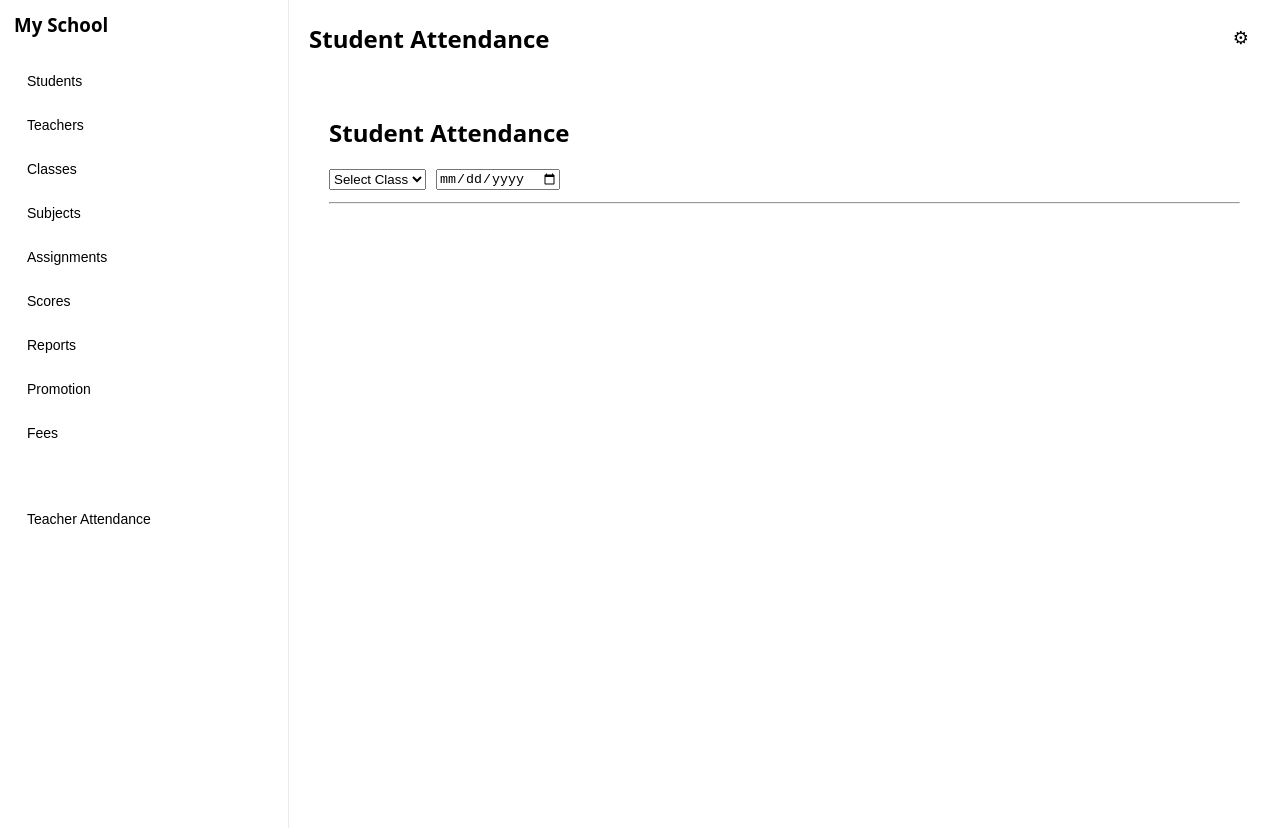
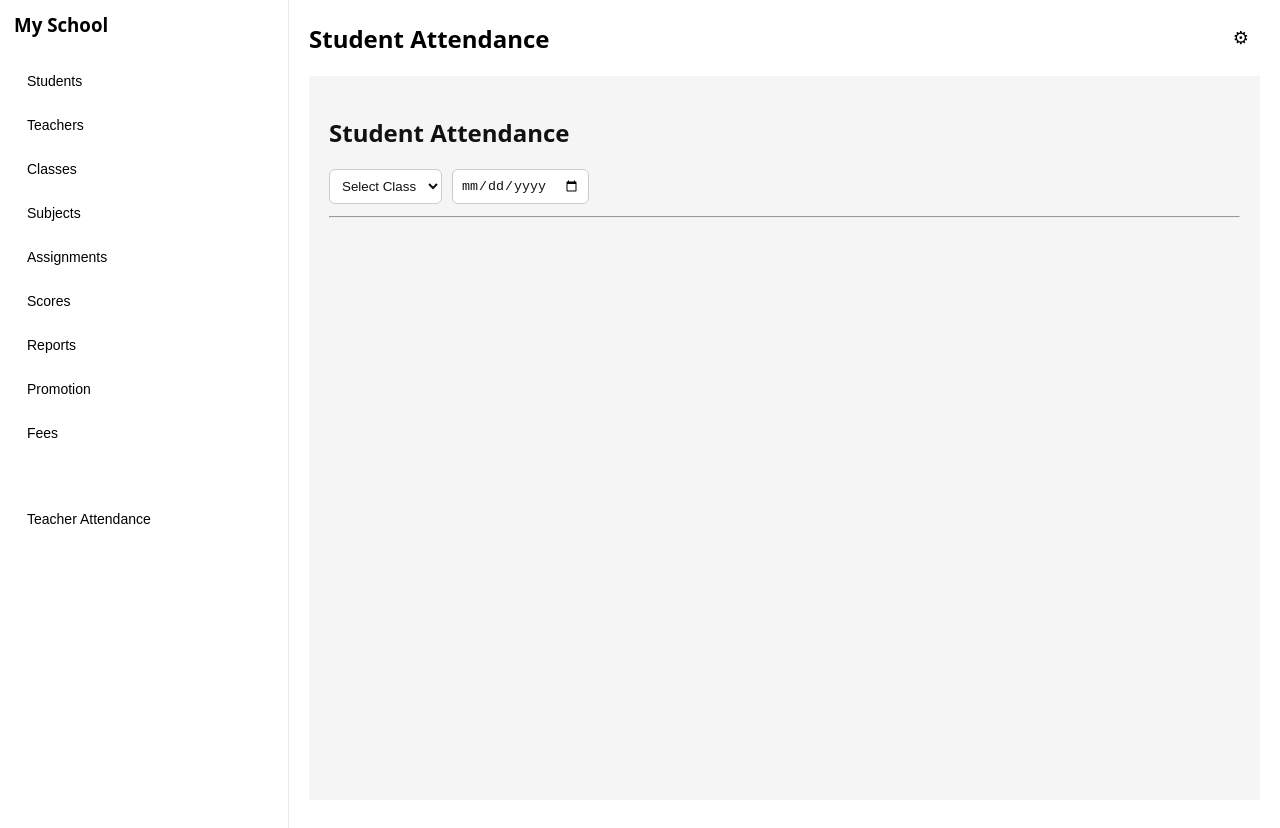
Before and after one commit to nnocj/eleeveon-schools-frontend, a Next.js app: page /dashboard in a window 1280 px wide. Both pictures are taken after a click on the button "Student Attendance". Built offline with nearby package versions, Linux system fonts and the light colour scheme.

Commit message:
fixed attendance

```diff
--- a/app/dashboard/student-attendance.tsx
+++ b/app/dashboard/student-attendance.tsx
@@ -41,7 +41,7 @@ export default function StudentAttendance() {
     );
   };
 
-  // ================= LOAD ATTENDANCE (FIXED CONTEXT MATCH) =================
+  // ================= LOAD ATTENDANCE =================
   const loadAttendanceForDay = async () => {
     if (!selectedClassId || !date) return;
 
@@ -98,14 +98,10 @@ export default function StudentAttendance() {
         const payload = prepareSyncData({
           studentId: student.id,
           classId: student.classId,
-
           date,
           status,
-
-          // 🔥 CRITICAL FIX: USE STUDENT DATA, NOT SYSTEM
           academicYear: student.academicYear,
           term: student.term as TermType,
-
           synced: "pending" as any,
         });
 
@@ -122,22 +118,36 @@ export default function StudentAttendance() {
 
   // ================= COLOR =================
   const getColor = (status?: Status) => {
-    if (status === "present") return "green";
-    if (status === "absent") return "red";
-    if (status === "late") return "orange";
-    return "#eee";
+    if (status === "present") return "#16a34a";
+    if (status === "absent") return "#dc2626";
+    if (status === "late") return "#f59e0b";
+    return "#e5e7eb";
   };
 
   // ================= UI =================
   return (
-    <div style={{ padding: 20 }}>
-      <h2>Student Attendance</h2>
+    <div
+      style={{
+        padding: 20,
+        color: "#111", // ✅ FIX TEXT VISIBILITY
+        background: "#f5f5f5", // ✅ FIX WHITE SCREEN ISSUE
+        minHeight: "100vh",
+      }}
+    >
+      <h2 style={{ color: "#111" }}>Student Attendance</h2>
 
       {/* SELECTORS */}
       <div style={{ display: "flex", gap: 10, marginBottom: 12 }}>
         <select
           value={selectedClassId}
           onChange={(e) => setSelectedClassId(e.target.value)}
+          style={{
+            padding: 8,
+            borderRadius: 6,
+            border: "1px solid #ccc",
+            color: "#111",
+            background: "#fff",
+          }}
         >
           <option value="">Select Class</option>
           {classes.map((c) => (
@@ -151,6 +161,13 @@ export default function StudentAttendance() {
           type="date"
           value={date}
           onChange={(e) => setDate(e.target.value)}
+          style={{
+            padding: 8,
+            borderRadius: 6,
+            border: "1px solid #ccc",
+            color: "#111",
+            background: "#fff",
+          }}
         />
       </div>
 
@@ -169,12 +186,19 @@ export default function StudentAttendance() {
                 padding: 10,
                 marginBottom: 8,
                 borderRadius: 6,
-                background: status ? `${getColor(status)}15` : "#fff",
+                background: "#fff", // ✅ FIX VISIBILITY
+                color: "#111", // ✅ FIX TEXT
               }}
             >
-              <b>{student.fullName}</b>
+              <b style={{ color: "#111" }}>{student.fullName}</b>
 
-              <div style={{ fontSize: 12, opacity: 0.7 }}>
+              <div
+                style={{
+                  fontSize: 12,
+                  color: "#333", // FIXED FROM OPACITY ISSUE
+                  marginTop: 4,
+                }}
+              >
                 Class:{" "}
                 {classes.find((c) => c.id === student.classId)?.name}
                 {" | "}
@@ -188,8 +212,8 @@ export default function StudentAttendance() {
                   }
                   style={{
                     background:
-                      status === "present" ? "green" : "#eee",
-                    color: status === "present" ? "#fff" : "#000",
+                      status === "present" ? "#16a34a" : "#eee",
+                    color: status === "present" ? "#fff" : "#111",
                     marginRight: 5,
                     padding: "6px 10px",
                     border: "none",
@@ -205,8 +229,8 @@ export default function StudentAttendance() {
                   }
                   style={{
                     background:
-                      status === "absent" ? "red" : "#eee",
-                    color: status === "absent" ? "#fff" : "#000",
+                      status === "absent" ? "#dc2626" : "#eee",
+                    color: status === "absent" ? "#fff" : "#111",
                     marginRight: 5,
                     padding: "6px 10px",
                     border: "none",
@@ -222,8 +246,8 @@ export default function StudentAttendance() {
                   }
                   style={{
                     background:
-                      status === "late" ? "orange" : "#eee",
-                    color: status === "late" ? "#fff" : "#000",
+                      status === "late" ? "#f59e0b" : "#eee",
+                    color: status === "late" ? "#fff" : "#111",
                     padding: "6px 10px",
                     border: "none",
                     borderRadius: 4,
```
